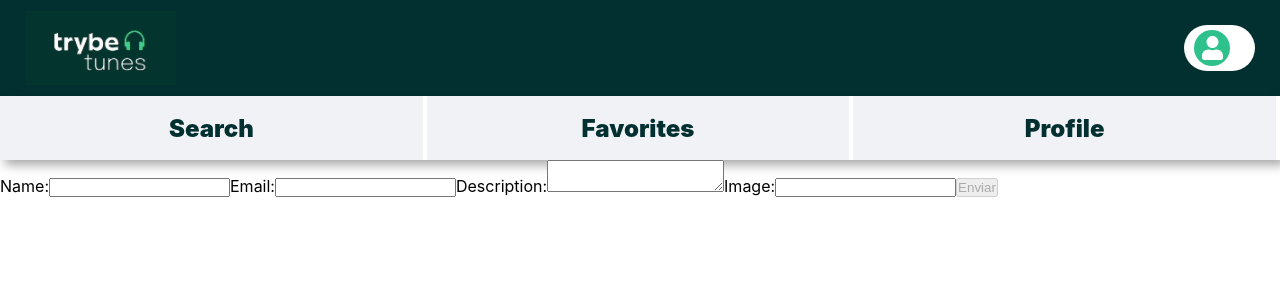
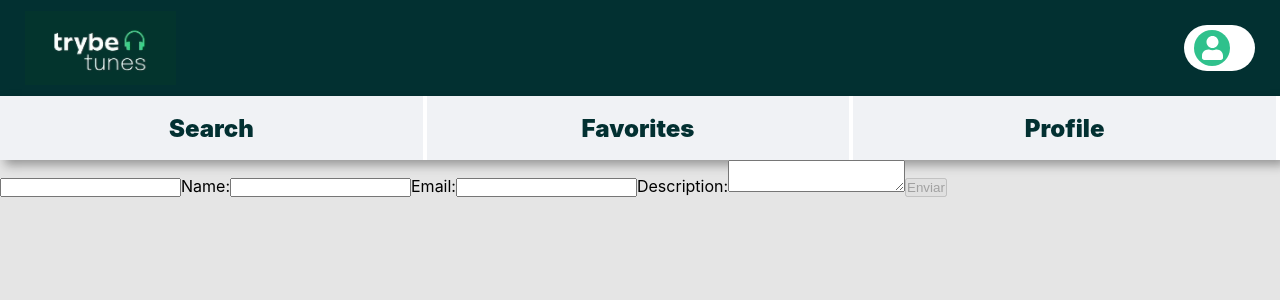
Before and after one commit to Ply3r/trybe-tunes, a React (Create React App) app: page /profile/edit in a window 1280 px wide. Shown: the top 300 px of the page. Built offline with nearby package versions, Linux system fonts and the light colour scheme.

Commit message:
muda o fundo

```diff
--- a/src/index.css
+++ b/src/index.css
@@ -12,6 +12,7 @@ body {
   -webkit-font-smoothing: antialiased;
   -moz-osx-font-smoothing: grayscale;
   overflow-x: hidden;
+  background-color: #E5E5E5;
 }
 
 code {
--- a/src/pages/ProfileEdit.js
+++ b/src/pages/ProfileEdit.js
@@ -48,6 +48,12 @@ class ProfileEdit extends Component {
     return (
       <div data-testid="page-profile-edit">
         <form>
+          <input
+            name="image"
+            id="edit-input-image"
+            value={ image }
+            onChange={ this.handleChange }
+          />
           <label htmlFor="edit-input-name">
             Name:
             <input
@@ -78,16 +84,6 @@ class ProfileEdit extends Component {
               onChange={ this.handleChange }
             />
           </label>
-          <label htmlFor="edit-input-image">
-            Image:
-            <input
-              name="image"
-              id="edit-input-image"
-              data-testid="edit-input-image"
-              value={ image }
-              onChange={ this.handleChange }
-            />
-          </label>
           <button
             data-testid="edit-button-save"
             disabled={ disabled }
```
Also changed, not shown: src/pages/Profile.js (+5 -1 lines), src/css/profileEdit.css (added).
